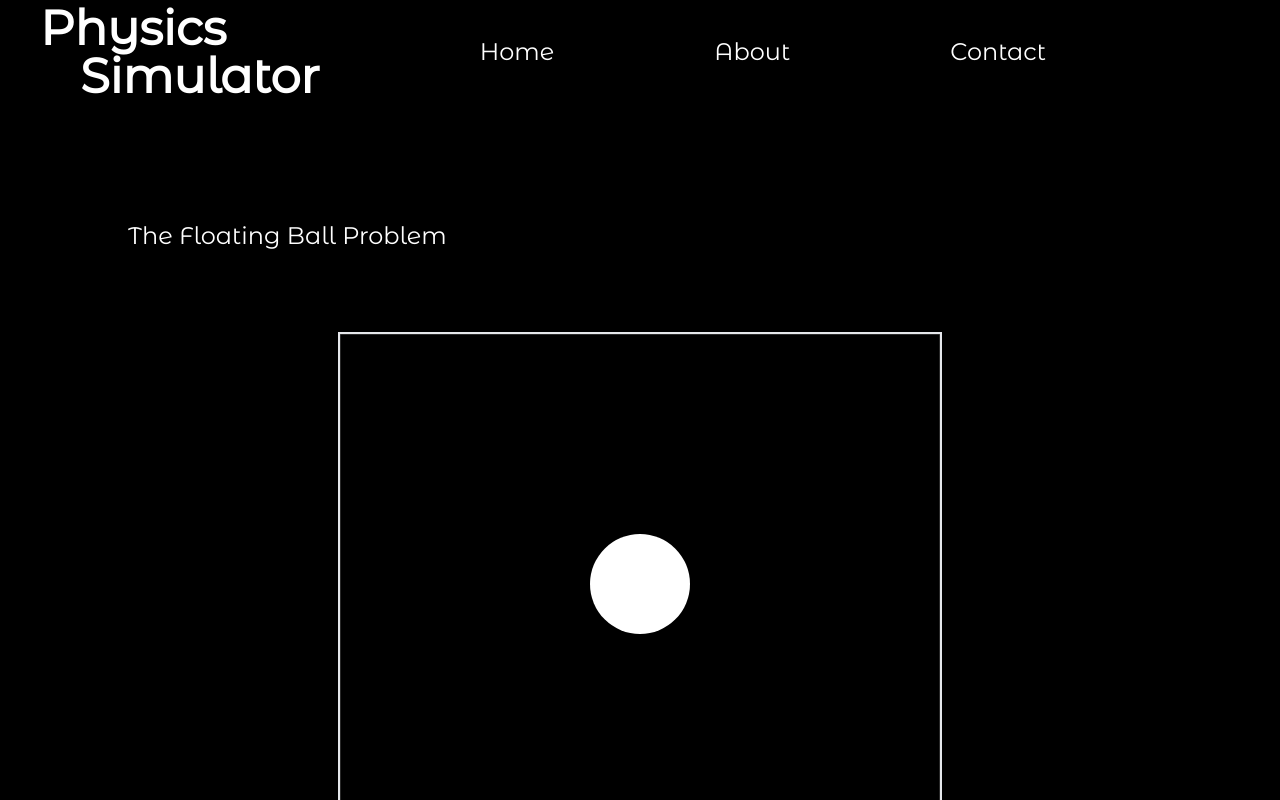
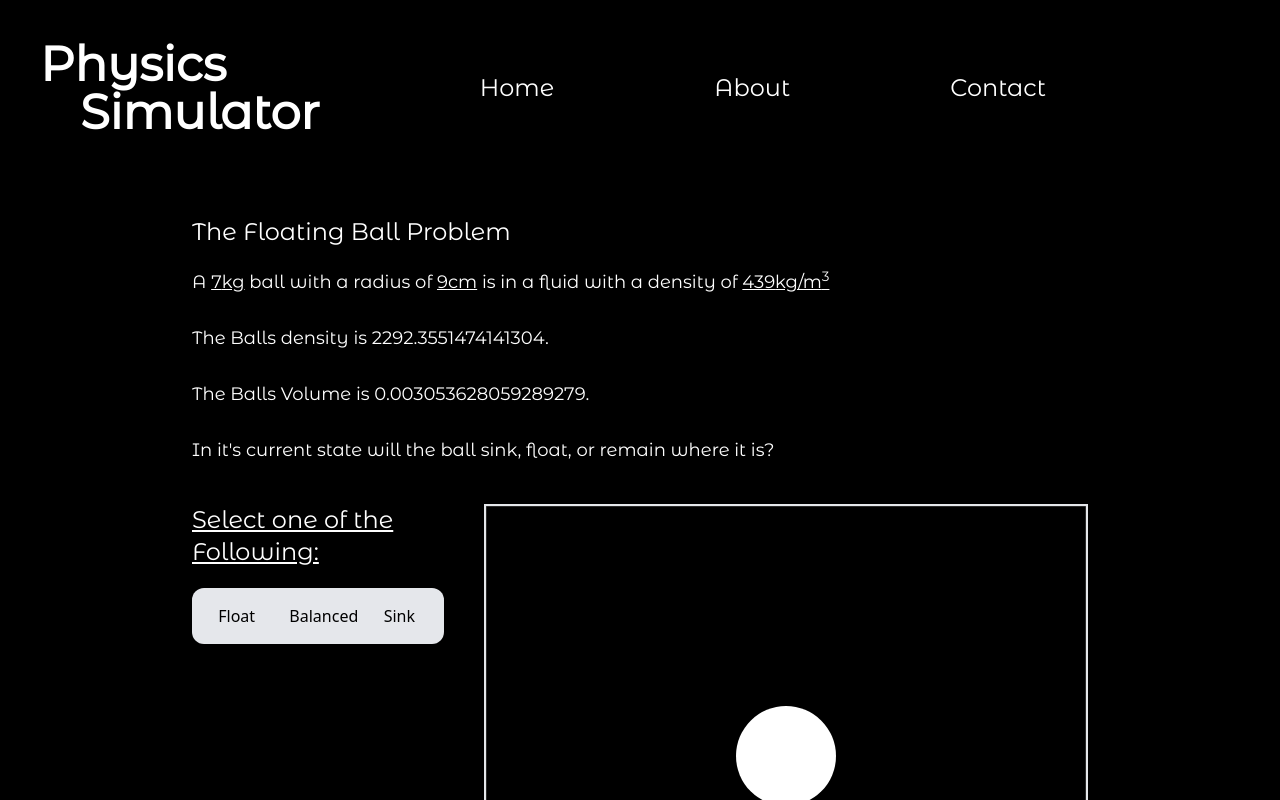
Before and after one commit to Marois2000/Physics-Simulator, a React (Vite) app: page /floatingball in a window 1280 px wide. Shown: the top 800 px of the page. Built offline with nearby package versions, Linux system fonts and the light colour scheme.

Commit message:
worked on floating ball

```diff
--- a/src/routes/floatingball.jsx
+++ b/src/routes/floatingball.jsx
@@ -7,13 +7,21 @@ export const FloatingBall = () => {
     const scene = useRef();
     const engine = useRef(Engine.create());
 
+    const [radius, setRadius] = useState();
+    const [fluidD, setFluidD] = useState();
+    const [ballD, setBallD] = useState();
+    const [ballMass, setBallMass] = useState();
+    const [ballV, setBallV] = useState();
 
+    const [answer, setAnswer] = useState();
 
 
 
     useEffect(() => {
             const cw = 600;
             const ch = 500;
+
+            setMeasurements();
 
             const render = Render.create({
             element: scene.current,
@@ -24,8 +32,6 @@ export const FloatingBall = () => {
                 wireframes: false,
                 background: 'transparent'
             }
-
-
         })
 
         World.add(engine.current.world, [
@@ -51,31 +57,75 @@ export const FloatingBall = () => {
         }
     }, [])
 
+    const setMeasurements = () => {
+        const r = Math.round(Math.random() * 25) + 5;
+        setRadius(r);
+
+        const mass = Math.round(Math.random() * 10) + 1;
+        setBallMass(mass);
+        setFluidD(Math.round(Math.random() * 1000));
+
+        const volume = (4 * (r*0.01)**3 * Math.PI)/3;
+        setBallV(volume);
+
+        const density = mass/volume;
+        setBallD(density);
+
+        if(Math.random() > 0.9) {
+            setFluidD(density);
+        }
+    }
+
 
 
     const floatBall = () => {
 
     }
 
-
+    console.log(answer)
 
     return (
-        <div className='w-[100%] h-[100%] bg-black justify-center items-center flex flex-col'>
+        <div className='bg-black justify-center items-center flex flex-col'>
             <Navbar />
 
-            <div className='my-20 w-[80%]'>
+            <div className='my-10 w-[70%]'>
                 <h1 className='text-2xl font-montserrat text-white'>The Floating Ball Problem</h1>
-                <p className='text-lg font-montserrat text-white'>
-
+                <p className='text-lg font-montserrat text-white pt-5'>
+                    A <u>{ballMass}kg</u> ball with a radius of <u>{radius}cm</u>  is in a fluid with a density of <u>{fluidD}kg/m<sup>3</sup></u>  <br /><br />
+                    The Balls density is {ballD}. <br /><br />
+                    The Balls Volume is {ballV}. <br /><br />
+                    In it's current state will the ball sink, float, or remain where it is?
                 </p>
             </div>
 
-            <div className=' bg-black w-full justify-center flex'>
-                <div className='border-2 border-color-white h-fit'>
-                    <div ref={scene} />
+            <div className='flex justify-between w-[70%] gap-10'>
+                <div className='flex flex-col items-start justify-start w-full'>
+                    <h2 className='text-2xl font-montserrat text-white'><u>Select one of the Following:</u></h2>
+                    <div className='grid w-full grid-cols-3 gap-2 rounded-xl bg-gray-200 p-2 my-5'>
+                        <div>
+                            <input type="radio" name="option" id="1" value="1" class="peer hidden" onClick={() => setAnswer(1)}  />
+                            <label for="1" class="block cursor-pointer select-none rounded-xl p-2 text-center peer-checked:bg-black peer-checked:font-bold peer-checked:text-white">Float</label>
+                        </div>
+
+                        <div>
+                            <input type="radio" name="option" id="2" value="2" class="peer hidden" onClick={() => setAnswer(2)} />
+                            <label for="2" class="block cursor-pointer select-none rounded-xl p-2 text-center peer-checked:bg-black peer-checked:font-bold peer-checked:text-white">Balanced</label>
+                        </div>
+
+                        <div>
+                            <input type="radio" name="option" id="3" value="3" class="peer hidden" onClick={() => setAnswer(3)} />
+                            <label for="3" class="block cursor-pointer select-none rounded-xl p-2 text-center peer-checked:bg-black peer-checked:font-bold peer-checked:text-white">Sink</label>
+                        </div>
+                    </div>
                 </div>
 
+                <div className='w-full justify-end flex'>
+                    <div className='border-2 border-color-white h-fit'>
+                        <div ref={scene} />
+                    </div>
+                </div>
             </div>
+
         </div>
     )
 }
```
